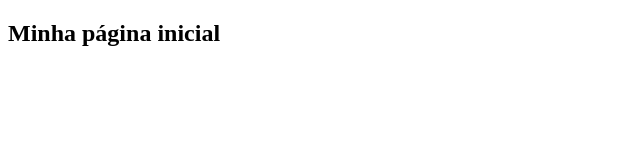
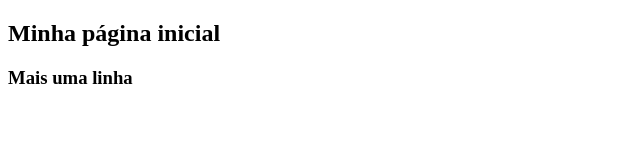
Before and after one commit to gusdecante/projeto-curso-git, a plain HTML site: page index.html in a window 1280 px wide. Shown: the whole page, without its empty margins (0-640 px from the left). Drawn offline with Linux system fonts and the light colour scheme.

Commit message:
Adicionar título de nível 3

```diff
--- a/index.html
+++ b/index.html
@@ -8,5 +8,6 @@
 </head>
 <body>
     <h2>Minha página inicial</h2>
+    <h3>Mais uma linha</h3>
 </body>
 </html>
```
